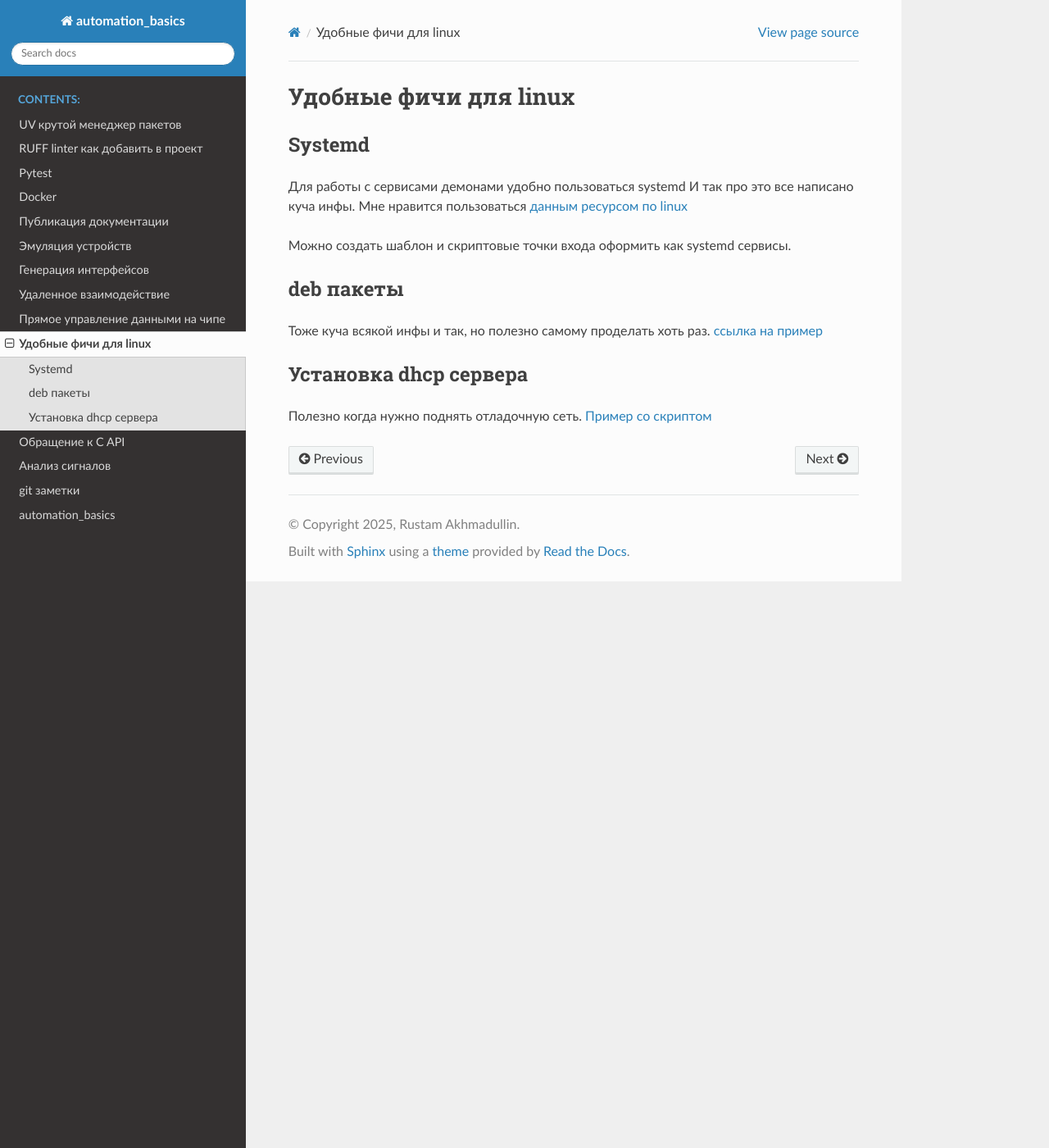
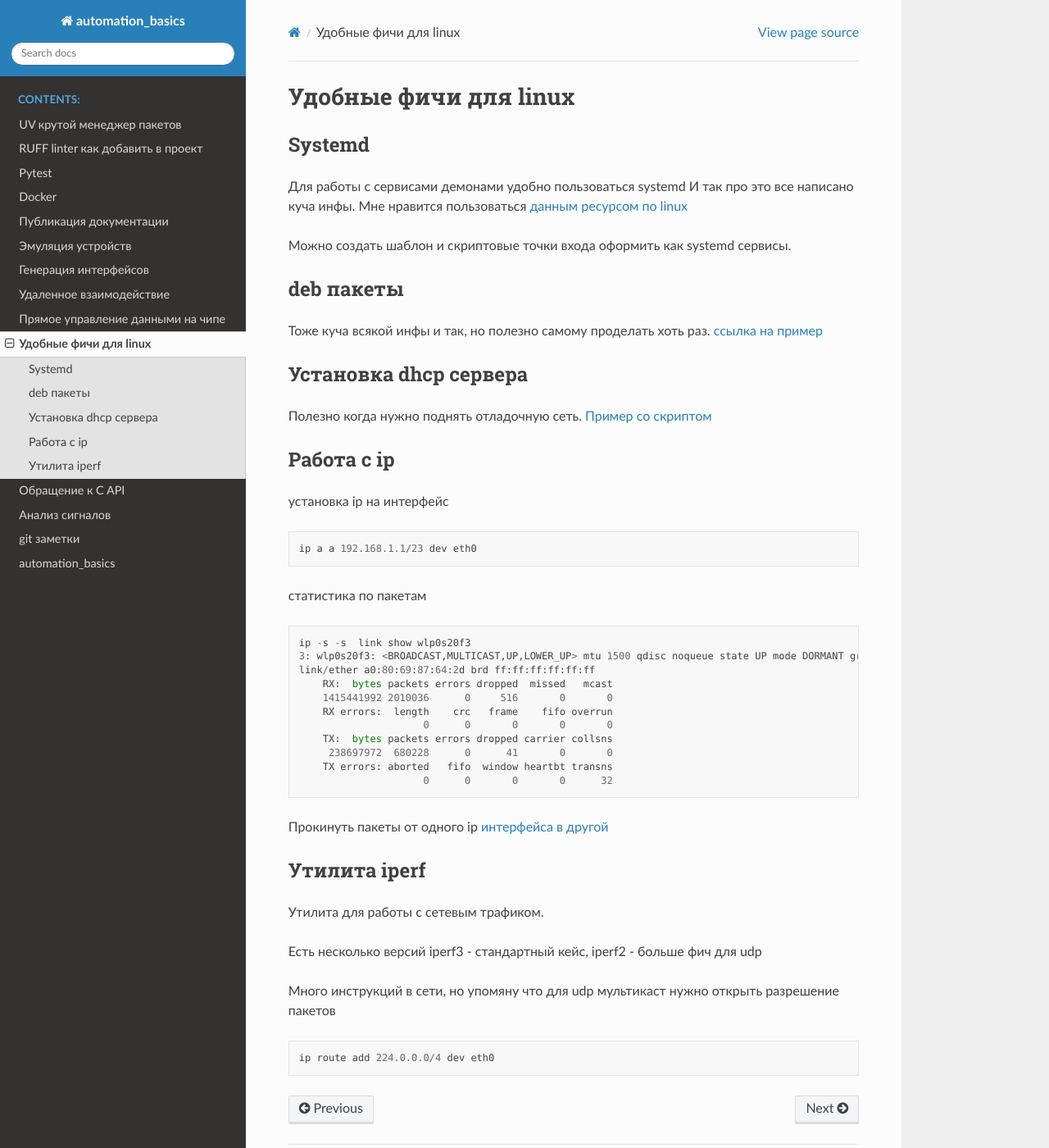
Before and after one commit to RustamAxm/automation_basic, a Sphinx documentation site: the page built from docs/source/tutorials/systemd.rst, in a window 1280 px wide and 1400 px high. Shown: the whole window at 82% size. Built offline with Sphinx 7.4.7 and the Read the Docs theme 3.1.0, drawn with Linux system fonts in a browser that asks for light colours.

Commit message:
add readme

```diff
--- a/docs/source/tutorials/systemd.rst
+++ b/docs/source/tutorials/systemd.rst
@@ -17,3 +17,45 @@ deb пакеты
 -------------------------
 Полезно когда нужно поднять отладочную сеть.
 `Пример со скриптом <https://github.com/RustamAxm/sh_scripts>`_
+
+Работа с ip
+--------------
+
+установка ip на интерфейс
+
+.. code-block::
+
+    ip a a 192.168.1.1/23 dev eth0
+
+статистика по пакетам
+
+.. code-block::
+
+    ip -s -s  link show wlp0s20f3
+    3: wlp0s20f3: <BROADCAST,MULTICAST,UP,LOWER_UP> mtu 1500 qdisc noqueue state UP mode DORMANT group default qlen 1000
+    link/ether a0:80:69:87:64:2d brd ff:ff:ff:ff:ff:ff
+        RX:  bytes packets errors dropped  missed   mcast
+        1415441992 2010036      0     516       0       0
+        RX errors:  length    crc   frame    fifo overrun
+                         0      0       0       0       0
+        TX:  bytes packets errors dropped carrier collsns
+         238697972  680228      0      41       0       0
+        TX errors: aborted   fifo  window heartbt transns
+                         0      0       0       0      32
+
+
+Прокинуть пакеты от одного ip `интерфейса в другой <https://github.com/RustamAxm/sh_scripts/blob/main/route_ip_to_ip/run_ip_to_ip.sh>`_
+
+
+Утилита iperf
+---------------
+
+Утилита для работы с сетевым трафиком.
+
+Есть несколько версий iperf3 - стандартный кейс, iperf2 - больше фич для udp
+
+Много инструкций в сети, но упомяну что для udp мультикаст нужно открыть разрешение пакетов
+
+.. code-block::
+
+    ip route add 224.0.0.0/4 dev eth0
```
